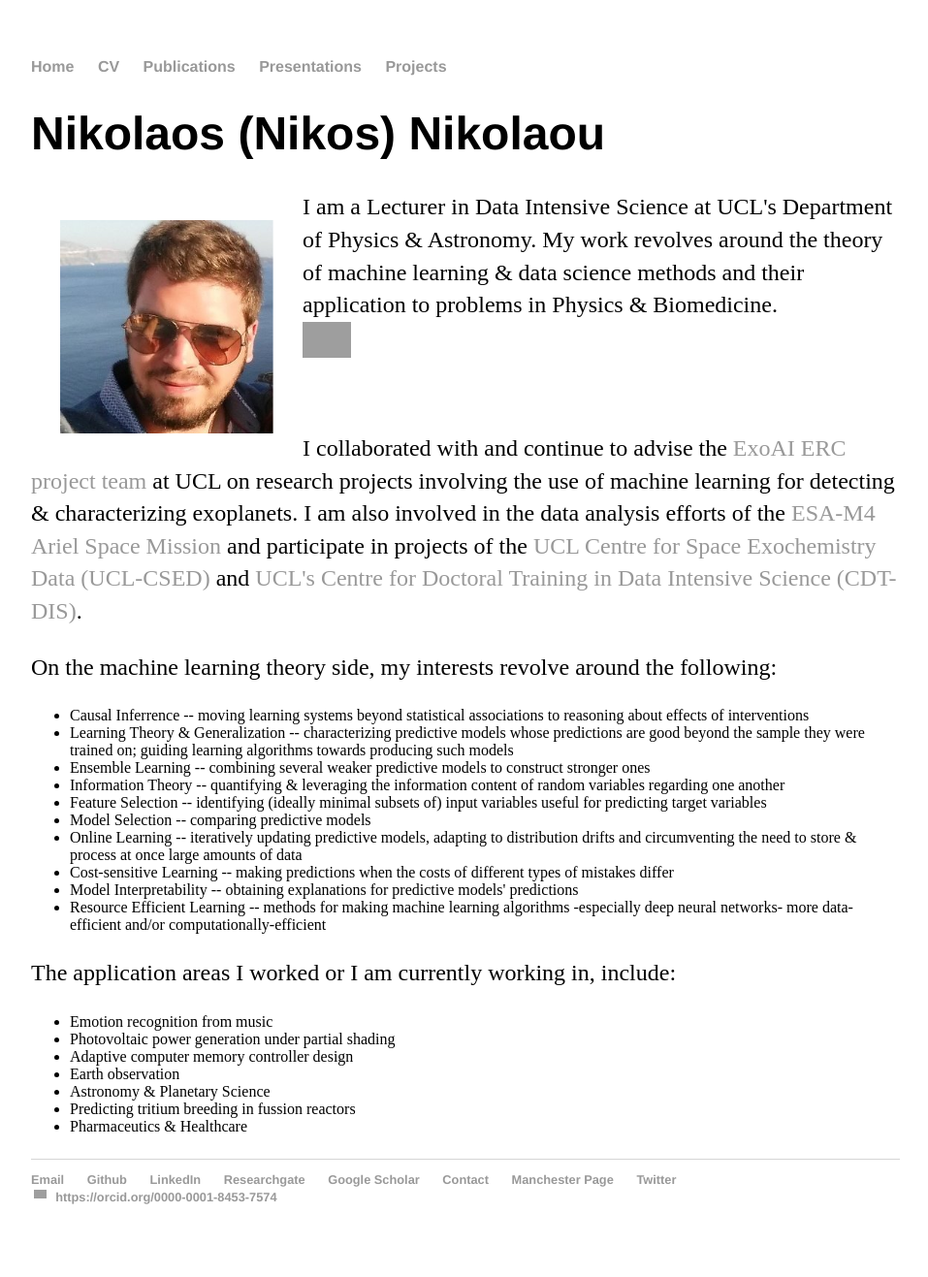
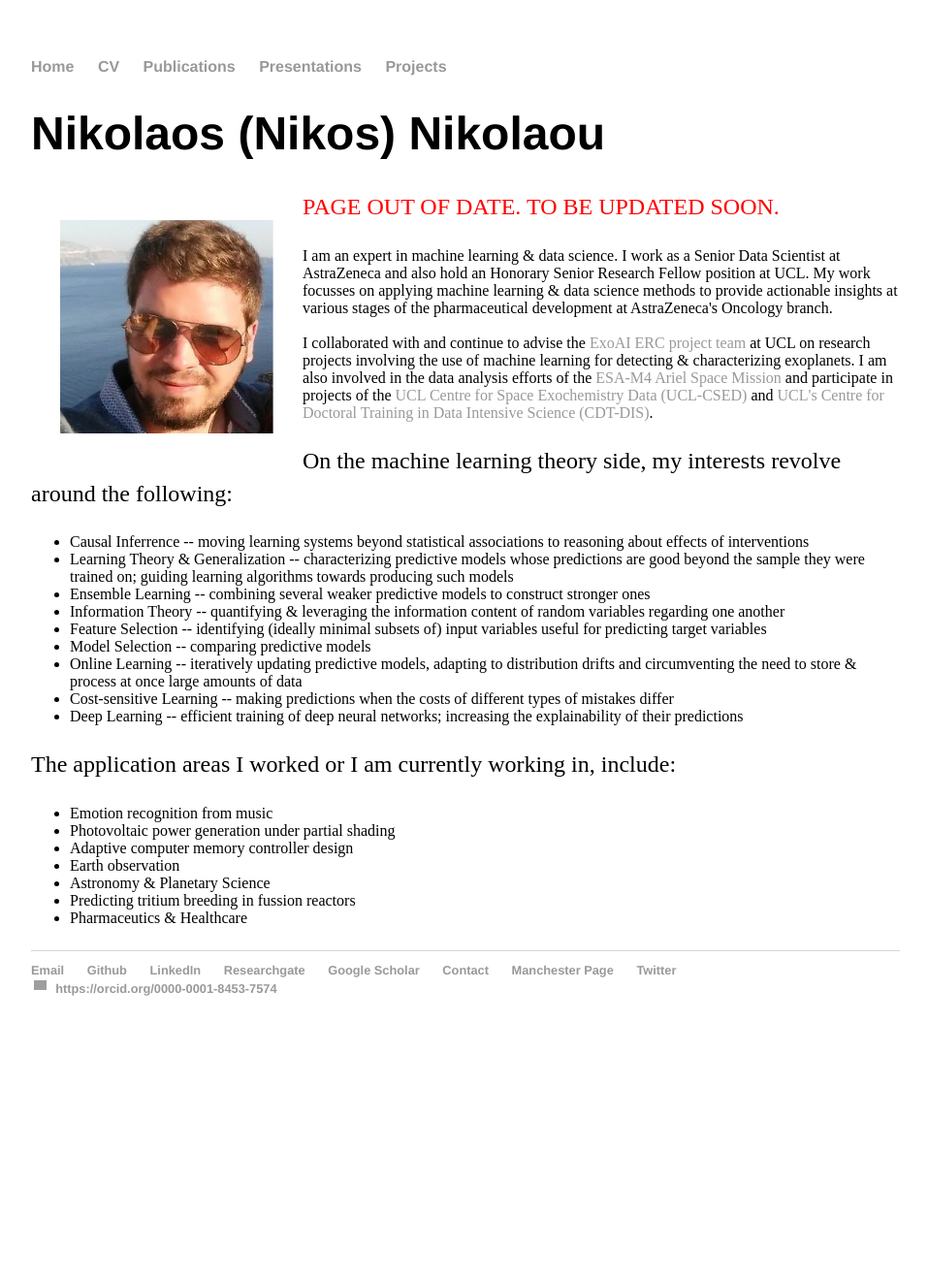
Before and after one commit to nnikolaou/nnikolaou.github.io, a Jekyll site: the page index.html, which Jekyll copies as it is, in a window 1280 px wide. Shown: the whole page at 97% size, without its empty margins (160-1117 px from the left). Built offline with Jekyll 4.4.1, drawn with Linux system fonts in a browser that asks for light colours; after the commit the page ends 1102 px from its top, so only the background shows below that; grey boxes are pictures that could not be loaded.

Commit message:
Update index.html
Test older version

```diff
--- a/index.html
+++ b/index.html
@@ -30,12 +30,15 @@
     <div class="blurb">
         <h1>Nikolaos (Nikos) Nikolaou</h1>
  <p><img alt="Nikos Nikolaou" src="/files/Nikos.jpg" border="30" width="220" align="left">
- I am a Lecturer in Data Intensive Science at UCL's Department of Physics & Astronomy. My work revolves around the theory of
- machine learning &amp data science methods and their application to problems in Physics & Biomedicine.
-
+ <p style="color:red">PAGE OUT OF DATE. TO BE UPDATED SOON.</p> I am an expert in machine learning &amp data science. I work as a Senior Data Scientist at AstraZeneca
+ and also hold an Honorary Senior Research Fellow position at UCL. My work focusses on applying machine
+ learning &amp data science methods to provide actionable insights at various stages of the pharmaceutical
+ development at AstraZeneca's Oncology branch.
+ <!--
  <br />
  <img alt="UCL" src="/files/AZ_logo.png" border="0" width="50">
  <br />
+ -->
 
  <br>
  <br>
@@ -43,10 +46,7 @@
  My previous work included theory &amp applications of machine learning. On the theory side, I explored
  cost-sensitive learning, ensemble learning, feature selection, causal inference, uncertainty quantification
  &amp interpretability of predictive models. Application areas included smart memory controller design, clean
- energy, exoplanet detection &amp characterization, planetary science &amp earth observation. I also workd as
- a Senior Data Scientist at AstraZeneca. My work there focussed on applying machine learning &amp data
- science methods to provide actionable insights at various stages of the pharmaceutical development at
- AstraZeneca's Oncology branch.
+ energy, exoplanet detection &amp characterization, planetary science &amp earth observation.
 
  <br>
  <br>
@@ -76,8 +76,7 @@
   <li>Model Selection -- comparing predictive models</li>
   <li>Online Learning -- iteratively updating predictive models, adapting to distribution drifts and circumventing the need to store &amp process at once large amounts of data</li>
   <li>Cost-sensitive Learning -- making predictions when the costs of different types of mistakes differ</li>
-  <li>Model Interpretability -- obtaining explanations for predictive models' predictions</li>
-  <li>Resource Efficient Learning -- methods for making machine learning algorithms -especially deep neural networks- more data-efficient and/or computationally-efficient </li>
+  <li>Deep Learning -- efficient training of deep neural networks; increasing the explainability of their predictions</li>
 </ul>
 </p>
 
```
